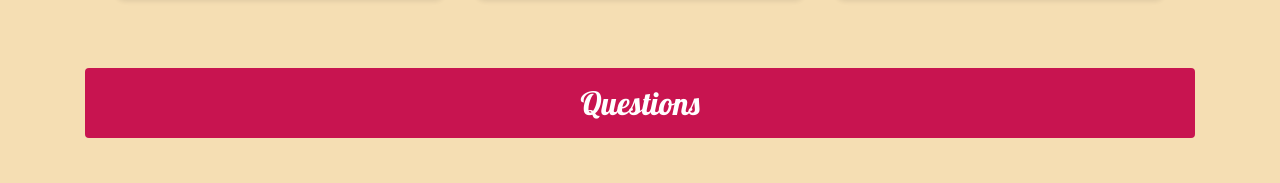
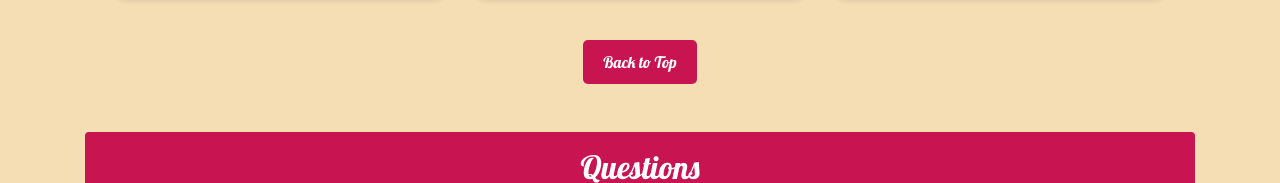
Before and after one commit to ThatsVie/What-do-you-know-about-love, a plain HTML site: page responses.html in a window 1280 px wide. Shown: the part 11160-11343 px from the top of the page. Drawn offline with nearby package versions, Linux system fonts and the light colour scheme.

Commit message:
added 2 back to top. more to follow

```diff
--- a/responses.html
+++ b/responses.html
@@ -17,7 +17,7 @@
   <script src="https://cdnjs.cloudflare.com/ajax/libs/popper.js/1.14.7/umd/popper.min.js" integrity="sha384-UO2eT0CpHqdSJQ6hJty5KVphtPhzWj9WO1clHTMGa3JDZwrnQq4sF86dIHNDz0W1" crossorigin="anonymous" defer></script>
 </head>
 
-<body>
+<body id="top">
   <!-- Header Section -->
   <header class="container-fluid text-white pb-5">
     <div class="container-lg h-100 d-flex flex-column justify-content-between">
@@ -214,6 +214,9 @@
           </div>
         </div>
       </div>
+
+
+
 
       <div id="answer-2" div class="response-card col-md-4 mt-4 answer-2" tabindex="0">
         <div class="card border-0 shadow-sm h-100 bg-white">
@@ -853,6 +856,7 @@
         </div>
       </div>
 
+
       <div id="answer-30" div class="response-card col-md-4 mt-4 answer-30" tabindex="0">
         <div class="card border-0 shadow-sm h-100 bg-white">
           <div class="card-body d-flex flex-column">
@@ -887,6 +891,11 @@
         </div>
       </div>
 
+
+    </div>
+
+    <div class="back-to-top-container">
+      <a href="#top" class="back-to-top">Back to Top</a>
     </div>
   </section>
 
@@ -928,6 +937,10 @@
     </ul>
   </section>
 
+  <div class="back-to-top-container">
+    <a href="#top" class="back-to-top">Back to Top</a>
+  </div>
+
   <!-- Footer Section -->
   <footer class="container-fluid text-white pt-5 pb-4">
     <div class="container-lg">
@@ -951,6 +964,17 @@
   </footer>
 
   <script src="scripts.js"></script>
+  <script>
+    document.querySelectorAll('a.back-to-top').forEach(anchor => {
+      anchor.addEventListener('click', function(e) {
+        e.preventDefault();
+
+        document.querySelector(this.getAttribute('href')).scrollIntoView({
+          behavior: 'smooth'
+        });
+      });
+    });
+  </script>
 </body>
 
 </html>
--- a/styles.css
+++ b/styles.css
@@ -636,7 +636,30 @@ footer a:hover {
 }
 
 .logo-image:hover {
-  transform: scale(1.1); /* Slightly enlarge on hover */
+  transform: scale(1.1);
   box-shadow: 0 8px 16px rgba(0, 0, 0, 0.3);
   filter: drop-shadow(0 0 10px rgba(255, 255, 255, 0.6));
 }
+
+.back-to-top-container {
+  text-align: center;
+  margin: 20px 0;
+}
+
+.back-to-top {
+  display: inline-block;
+  padding: 10px 20px;
+  background-color: var(--color-bold-pink);
+  color: white;
+  text-decoration: none;
+  border-radius: 5px;
+  transition: background-color 0.3s ease;
+}
+
+.back-to-top:hover {
+  background-color: var(--color-bold-blue);
+  color: white;
+  transform: scale(1.1);
+  box-shadow: 0 8px 16px rgba(0, 0, 0, 0.3);
+  filter: drop-shadow(0 0 10px rgba(255, 255, 255, 0.6));
+}
```
